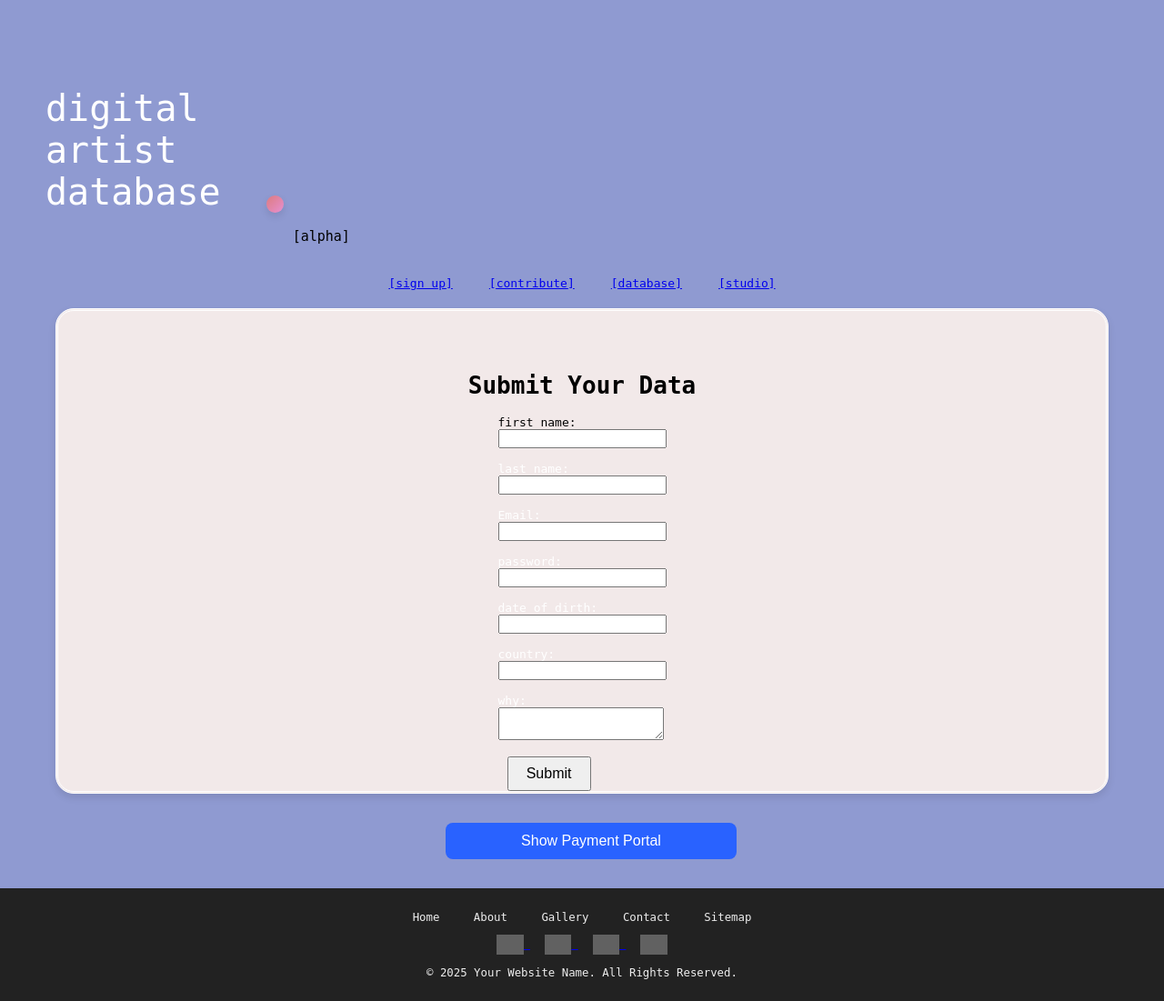
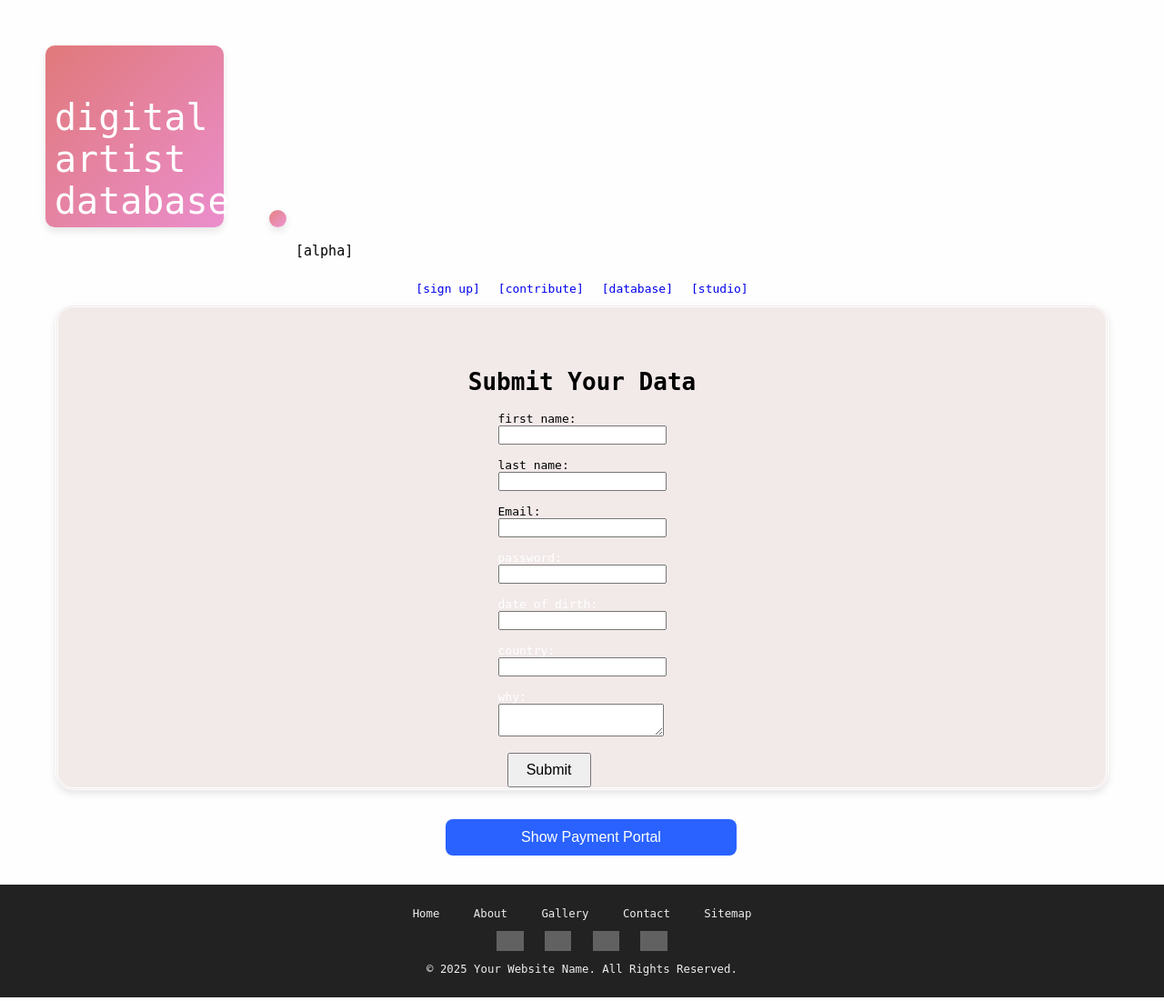
Before and after one commit to gregoryclayton/dad, a PHP site: page /signup.php in a window 1280 px wide. Shown: the whole page at 91% size. Run offline with PHP 8.4, Linux system fonts and the light colour scheme; data that the repository does not hold is empty; some libraries are stand-ins or nearby versions; grey boxes are pictures that could not be loaded.

Commit message:
Update style.css

```diff
--- a/style.css
+++ b/style.css
@@ -1,8 +1,9 @@
+
 
     html, body {
       margin: 0;
       padding: 0;
-      background: #8f9ad1;
+      background: #fefefe;
       color: #fff;
       font-family: monospace;
       height: 100%;
@@ -10,7 +11,63 @@
 
     }
 
+  a {
+    text-decoration: none;
 
+
+  }
+
+   .signin-bar {
+      display: flex;
+      align-items: center;
+      justify-content: flex-end;
+      gap: 1em;
+      padding: 1em 2em 0.7em 2em;
+      background: #f4f3fa;
+      border-bottom: 1px solid #e2e2e2;
+      font-family: Arial, sans-serif;
+    }
+    .signin-bar input[type="email"], .signin-bar input[type="password"] {
+      padding: 0.4em 0.7em;
+      border-radius: 6px;
+      border: 1px solid #bbb;
+      font-size: 1em;
+    }
+    .signin-bar input[type="submit"] {
+      padding: 0.4em 1.2em;
+      border-radius: 6px;
+      border: none;
+      background: #d1a9fa;
+      font-size: 1em;
+      cursor: pointer;
+    }
+    .signin-bar .signin-msg {
+      margin-left: 1.5em;
+      color: #b00;
+      font-size: 1em;
+      font-weight: 500;
+    }
+    .signin-bar .signin-success {
+      color: #096a09;
+    }
+    .signin-bar .signed-in {
+      color: #222;
+      font-weight: 600;
+      margin-left: 1em;
+    }
+    .signin-bar form {
+      display: flex;
+      gap: 0.7em;
+      align-items: center;
+    }
+
+  .subtitles {
+    color:black;
+  }
+
+  .formlabel {
+    color:black;
+  }
 
 .slide-image {
   width: 50px;
@@ -30,17 +87,28 @@
 .nav-button {
 color: rgb(0, 0, 0);
 font-family: monospace;
-margin: 20px;
-margin-left: 20px;
+margin:10px;
+
 }
 
 .title-container {
+
+  padding:10px;
+  width: 176px;
+  height: 180px;
+
   font-family: monospace;
   font-size: 40px;
-  background-color: #ffffff00;
+  background: #b44b64c3;
   margin: 50px;
   margin-left: 50px;
   margin-top: 50px;
+  justify-content: end;
+  align-content: end;
+  box-shadow: 0 4px 8px 0 rgba(0, 0, 0, 0.1);
+  border-radius: 10px;
+  background-image: linear-gradient(to bottom right, rgba(226, 121, 121, 0.936), rgba(237, 143, 209, 0.936));
+
 
 }
 
```
Also changed, not shown: other parts of style.css (+32 -10 lines).
